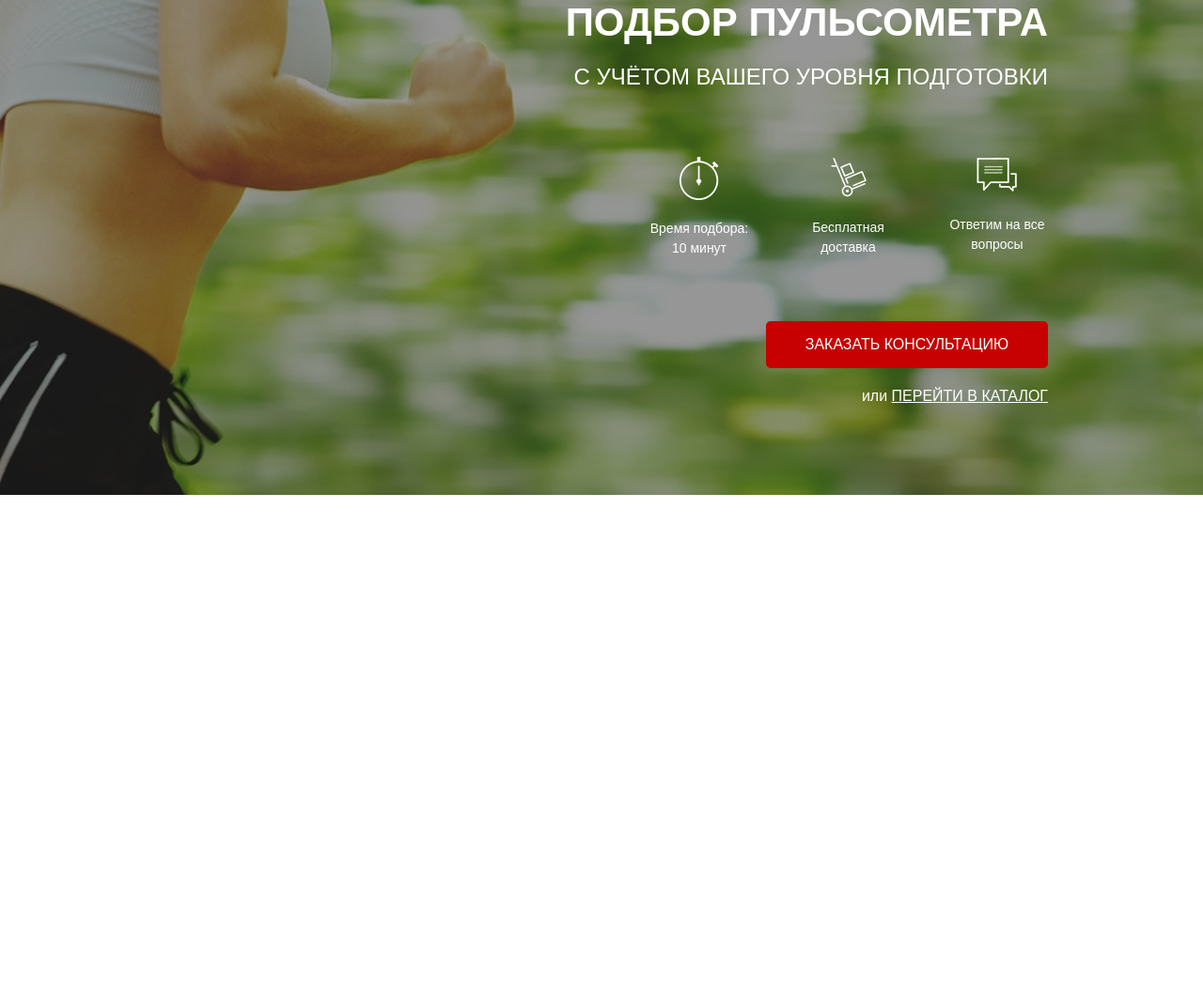
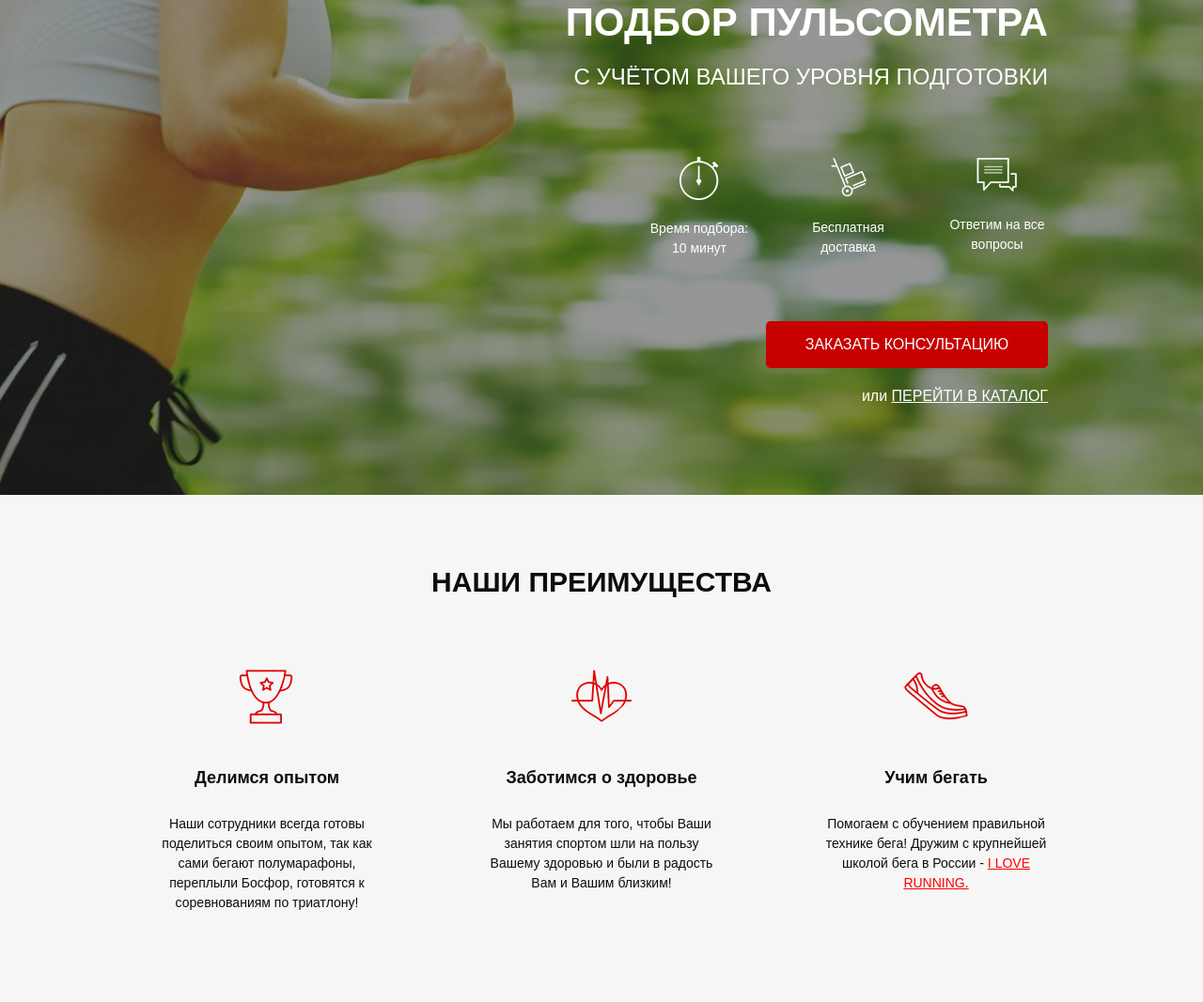
Before and after one commit to BernatskyMaxim/Pulse, a website: page src/index.html in a window 1280 px wide. Shown: the part 165-1232 px from the top of the page at 94% size. Before the commit the page ends 800 px from the top, so only its background shows below. Drawn offline with nearby package versions, Linux system fonts and the light colour scheme.

Commit message:
add section advantages

```diff
--- a/src/index.html
+++ b/src/index.html
@@ -52,5 +52,31 @@
         </div>
     </section>
 
+    <section class="advantages">
+        <div class="container">
+            <h2 class="title">НАШИ ПРЕИМУЩЕСТВА</h2>
+            <div class="advantages__wrapper">
+                <div class="advantages__item">
+                    <img src="img/adv_icon1.png" alt="exp" class="advantages__icon">
+                    <div class="advantages__subtitle">Делимся опытом</div>
+                    <div class="advantages__descr">Наши сотрудники всегда готовы поделиться своим опытом,
+                            так как сами бегают полумарафоны, переплыли Босфор, готовятся к соревнованиям по триатлону!</div>
+                </div>
+
+                <div class="advantages__item">
+                    <img src="img/adv_icon2.png" alt="heart" class="advantages__icon">
+                    <div class="advantages__subtitle">Заботимся о здоровье</div>
+                    <div class="advantages__descr">Мы работаем для того, чтобы Ваши занятия спортом шли на пользу Вашему здоровью и были в радость Вам и Вашим близким!</div>
+                </div>
+
+                <div class="advantages__item">
+                    <img src="img/adv_icon3.png" alt="run" class="advantages__icon">
+                    <div class="advantages__subtitle">Учим бегать</div>
+                    <div class="advantages__descr">Помогаем с обучением правильной технике бега! Дружим с крупнейшей школой бега в России - <a href="#">I LOVE RUNNING.</a></div>
+                </div>
+            </div>
+        </div>
+    </section>
+
 </body>
 </html>
--- /dev/null
+++ b/src/sass/blocks/_advantages.scss
@@ -0,0 +1,34 @@
+.advantages {
+    min-height: 470px;
+    padding: 70px 0 95px 0;
+    background-color: #f6f6f6;
+
+    &__wrapper {
+        margin-top: 65px;
+        display: flex;
+        justify-content: space-between;
+    }
+    &__item {
+        display: flex;
+        flex-direction: column;
+        align-items: center;
+        max-width: 238px;
+    }
+    &__subtitle {
+        margin-top: 38px;
+        color: #0d0d0d;
+        font-size: 18px;
+        font-weight: 700;
+    }
+    &__descr {
+        margin-top: 25px;
+        text-align: center;
+        color: #0d0d0d;
+        font-size: 14px;
+        font-weight: 300;
+        a {
+            color: #ff0000;
+            text-decoration: underline;
+        }
+    }
+}
--- a/src/sass/blocks/_promo.scss
+++ b/src/sass/blocks/_promo.scss
@@ -1,7 +1,7 @@
 .promo {
     min-height: 650px;
     padding: 21px 0 93px 0;
-    background: url('../../img/promo_bg.jpg') center (center/cover) no-repeat;
+    background: url('../img/promo_bg.jpg') center (center/cover) no-repeat;
     &__wrapper {
         display: flex;
         flex-direction: column;
--- /dev/null
+++ b/src/sass/blocks/_titles.scss
@@ -0,0 +1,6 @@
+.title {
+    color: #0d0d0d;
+    font-size: 30px;
+    font-weight: 700;
+    text-align: center;
+}
--- a/src/sass/style.scss
+++ b/src/sass/style.scss
@@ -10,5 +10,7 @@
 }
 
 @import 'blocks/_promo';
-@import 'blocks/header';
-@import 'blocks/buttons';
+@import 'blocks/_header';
+@import 'blocks/_buttons';
+@import 'blocks/_advantages';
+@import 'blocks/_titles';
```
Also changed, not shown: src/css/style.min.css, src/img/adv_icon1.png (added), src/img/adv_icon2.png (added), src/img/adv_icon3.png (added).
